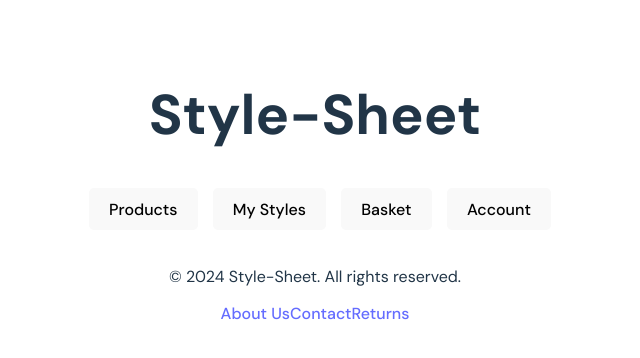
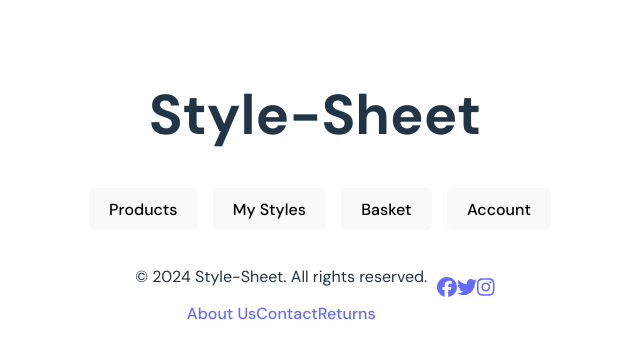
Before and after one commit to leebri101/Style-Sheet, a React (Vite) app: page / in a window 1280 px wide. Shown: the top 358 px of the page, without its empty margins (325-965 px from the left). Built offline with nearby package versions, Linux system fonts and the light colour scheme.

Commit message:
Addition to FA icons added into social media links

```diff
--- a/src/components/layout/footer.jsx
+++ b/src/components/layout/footer.jsx
@@ -1,3 +1,6 @@
+import { FontAwesomeIcon } from '@fortawesome/react-fontawesome';
+import { faFacebook, faTwitter, faInstagram } from '@fortawesome/free-brands-svg-icons';
+
 const Footer = () => {
     return (
         <footer className="footer">
@@ -9,22 +12,19 @@ const Footer = () => {
                     <a href="/privacy">Returns</a>
                 </nav>
             </div>
-            {/*<div className="footer-social">
-                <a href="https://www.facebook.com" target="_blank" rel="noopener noreferrer">
-                    <i className="fab fa-facebook-f"></i>
+            <div className="footer-social">
+            <a href="https://www.facebook.com" target="_blank" rel="noopener noreferrer">
+                    <FontAwesomeIcon icon={faFacebook} size="lg" />
                 </a>
                 <a href="https://www.twitter.com" target="_blank" rel="noopener noreferrer">
-                    <i className="fab fa-twitter"></i>
+                    <FontAwesomeIcon icon={faTwitter} size="lg" />
                 </a>
                 <a href="https://www.instagram.com" target="_blank" rel="noopener noreferrer">
-                    <i className="fab fa-instagram"></i>
+                    <FontAwesomeIcon icon={faInstagram} size="lg" />
                 </a>
-            </div> */}
+            </div>
         </footer>
     );
 };
 
-// temp disable of web links
-
-
 export default Footer;
```
